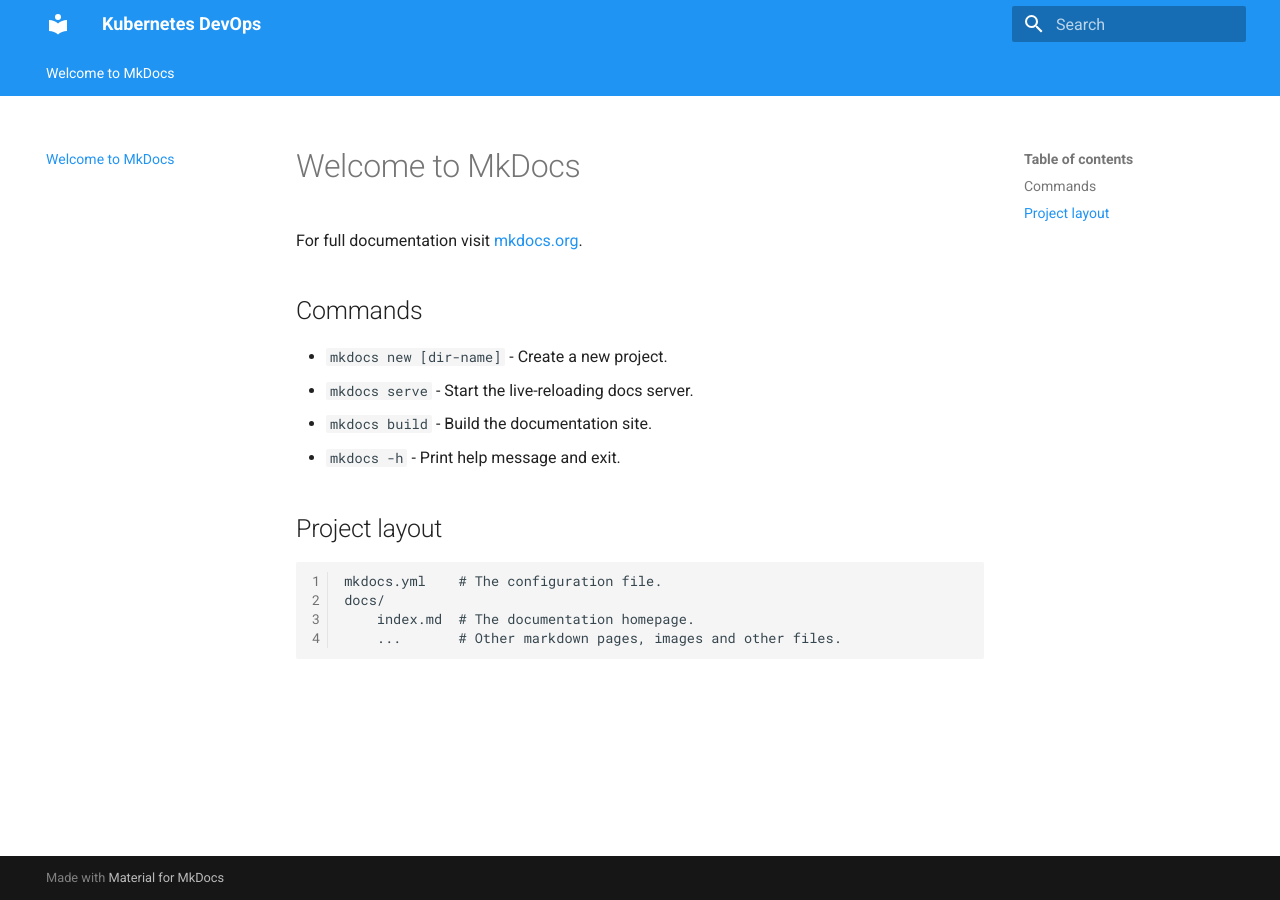
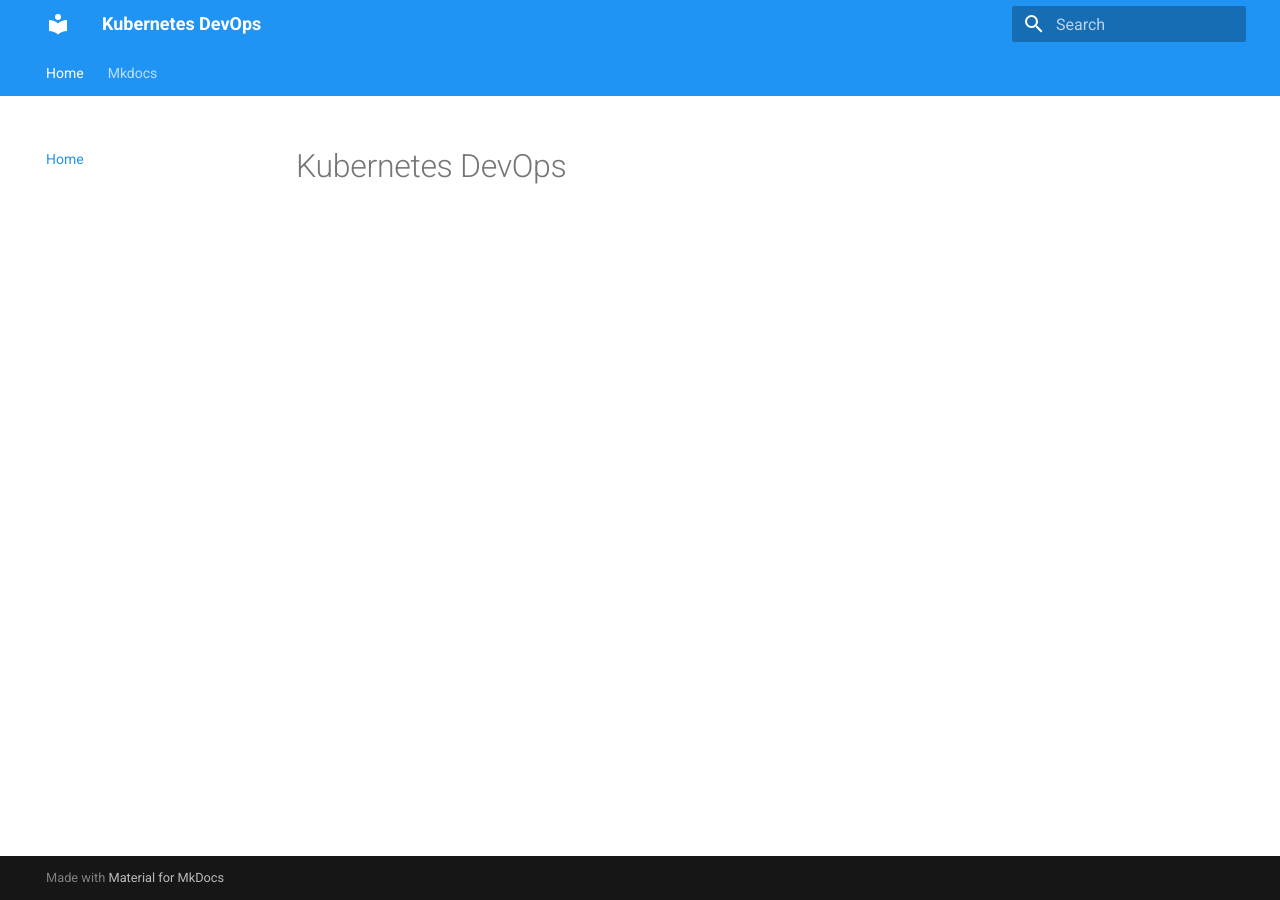
Before and after one commit to onthedock/k8s-devops, an MkDocs documentation site: the page built from docs/index.md, in a window 1280 px wide. Built offline with MkDocs 1.6.1 and Material for MkDocs 9.7.7, drawn with Linux system fonts in a browser that asks for light colours.

Commit message:
Configuración básica de MkDocs y mkdocs-material

```diff
--- a/docs/index.md
+++ b/docs/index.md
@@ -1,17 +1 @@
-# Welcome to MkDocs
-
-For full documentation visit [mkdocs.org](https://www.mkdocs.org).
-
-## Commands
-
-* `mkdocs new [dir-name]` - Create a new project.
-* `mkdocs serve` - Start the live-reloading docs server.
-* `mkdocs build` - Build the documentation site.
-* `mkdocs -h` - Print help message and exit.
-
-## Project layout
-
-    mkdocs.yml    # The configuration file.
-    docs/
-        index.md  # The documentation homepage.
-        ...       # Other markdown pages, images and other files.
+# Kubernetes DevOps
--- a/mkdocs.yml
+++ b/mkdocs.yml
@@ -1,5 +1,8 @@
 site_name: Kubernetes DevOps
 
+nav:
+  - Home:     index.md
+  - Mkdocs:   mkdocs/basic-setup.md
 
 theme:
   name: 'material'
```
Also changed, not shown: docs/mkdocs/basic-setup.md (added, +48 -0 lines).
